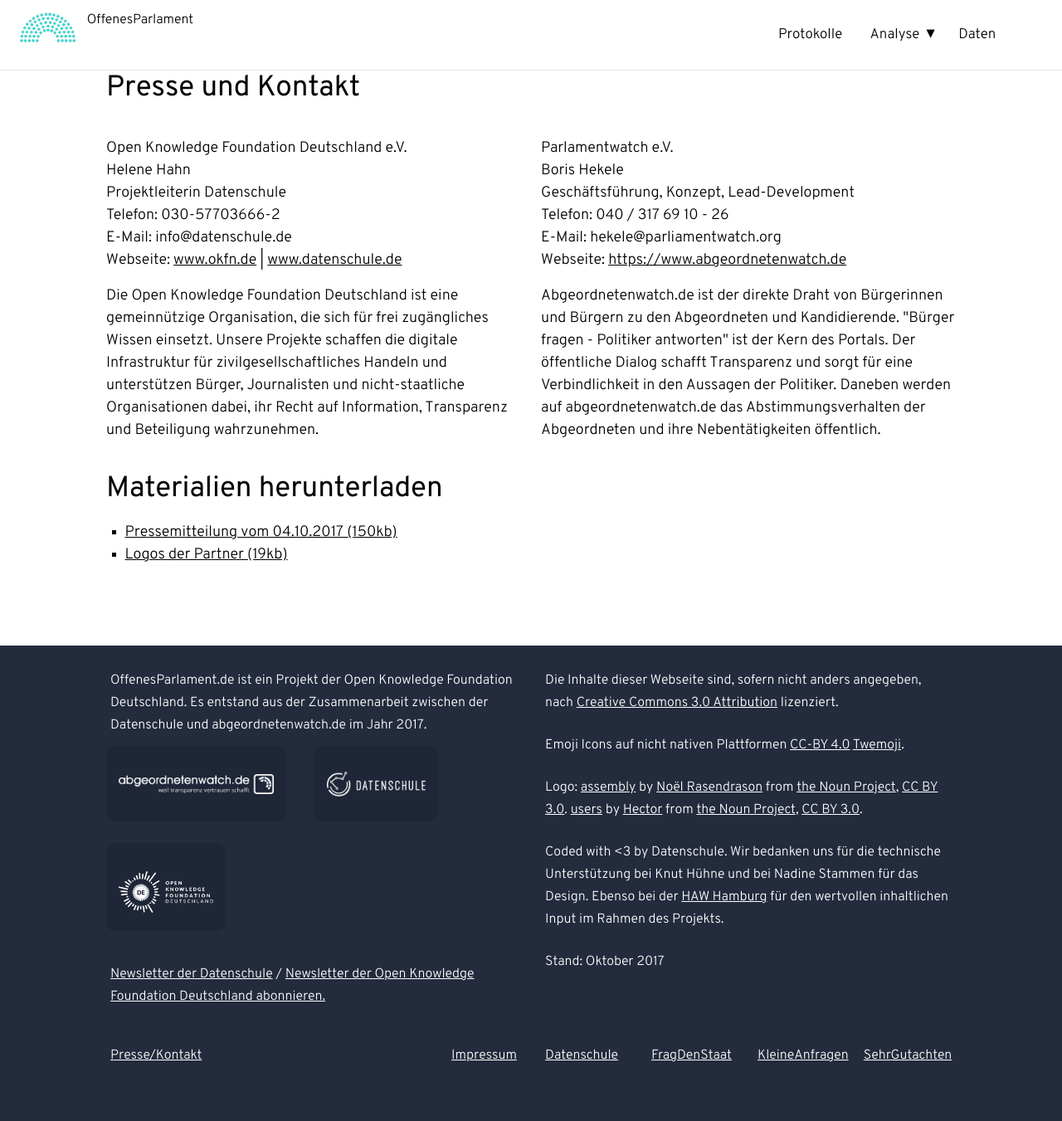
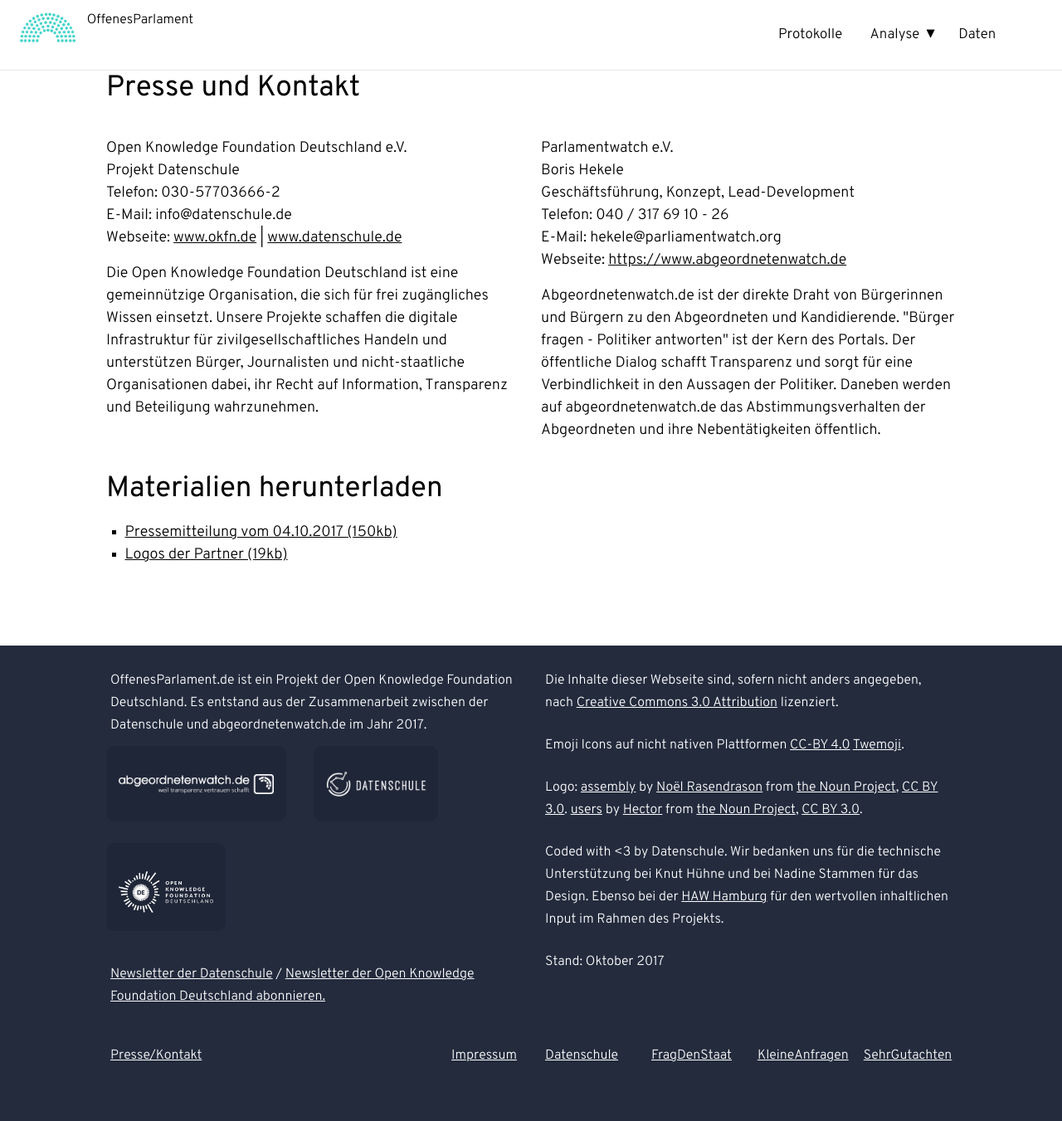
Before and after one commit to Datenschule/offenesparlament.de-frontend, a Jekyll site: the page built from presse/index.html, in a window 1280 px wide. Shown: the whole page at 83% size. Built offline with Jekyll 4.4.1, drawn with Linux system fonts in a browser that asks for light colours; comment, search, counter and statistics services are not loaded.

Commit message:
Update index.html

```diff
--- a/presse/index.html
+++ b/presse/index.html
@@ -11,8 +11,7 @@
 	<div class="container-left-6">
 		<p>
 			Open Knowledge Foundation Deutschland e.V.<br>
-			Helene Hahn<br>
-			Projektleiterin Datenschule<br>
+			Projekt Datenschule<br>
 			Telefon: 030-57703666-2<br>
 			E-Mail: info@datenschule.de<br>
 			Webseite: <a href="https://okfn.de/">www.okfn.de</a> | <a href="https://datenschule.de/">www.datenschule.de</a>
```
